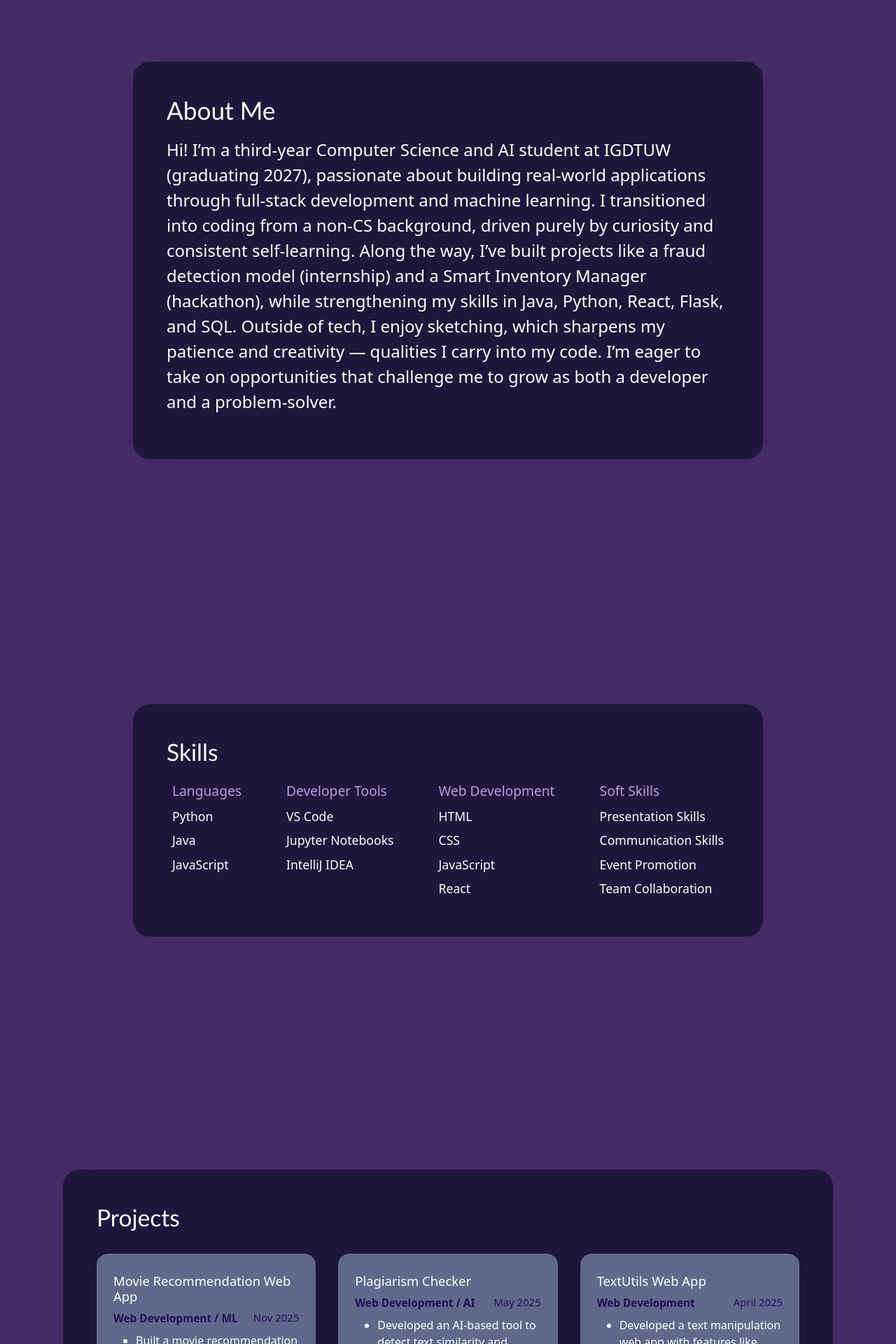
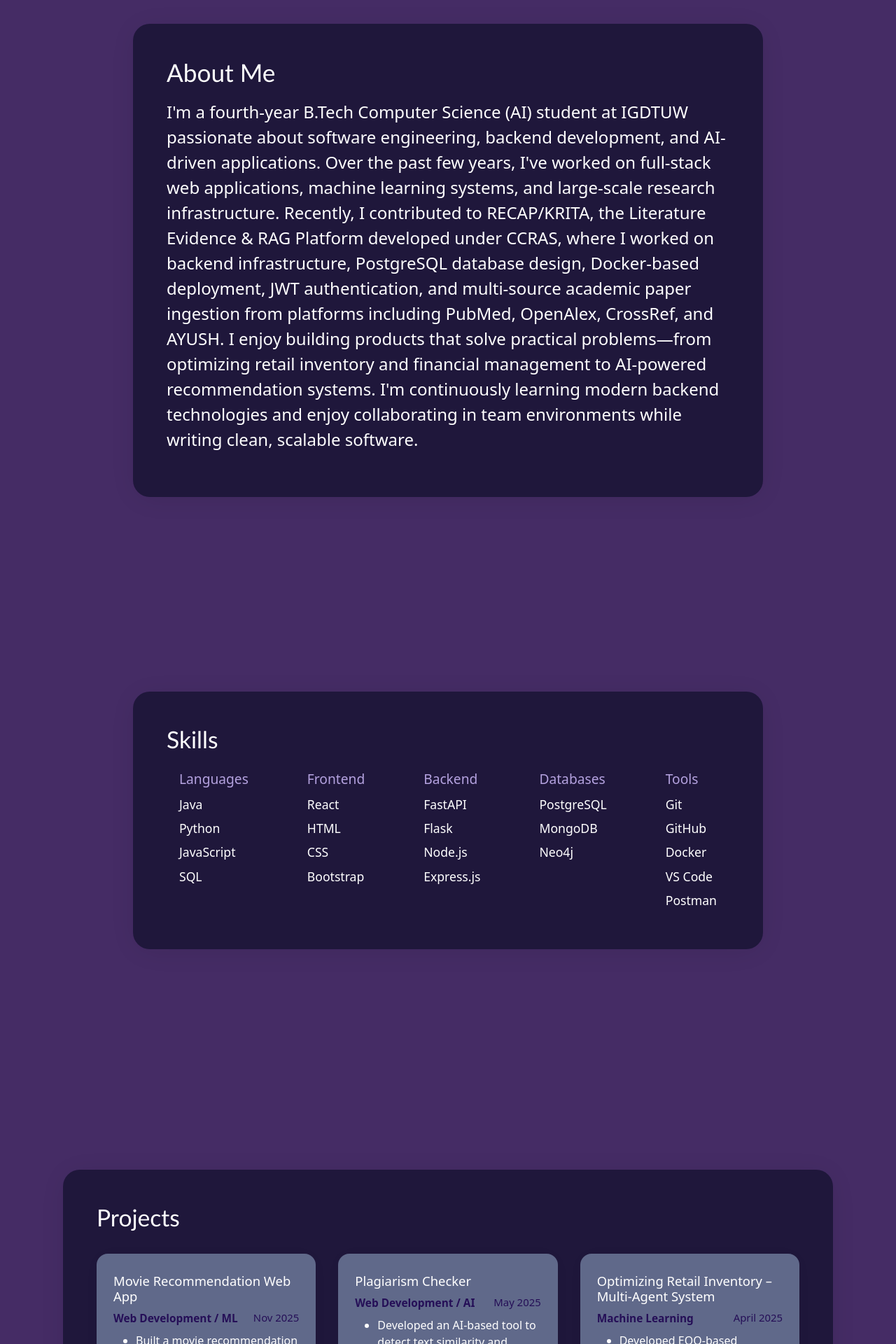
Before and after one commit to khushi1315/MY-PORTFOLIO, a React (Create React App) app: page / in a window 1280 px wide. Shown: the part 880-2800 px from the top of the page at 70% size. Built offline with nearby package versions, Linux system fonts and the light colour scheme; a web font is replaced by a local one.

Commit message:
added smart inventory manager and ccras experience

```diff
--- a/src/App.js
+++ b/src/App.js
@@ -8,20 +8,45 @@ import { Link as ScrollLink } from "react-scroll";
 import { scroller } from "react-scroll";
 
 const skills = {
-  Languages: ["Python", "Java", "JavaScript"],
-  "Developer Tools": ["VS Code", "Jupyter Notebooks", "IntelliJ IDEA"],
-  "Web Development": ["HTML", "CSS", "JavaScript", "React"],
-  "Soft Skills": [
-    "Presentation Skills",
-    "Communication Skills",
-    "Event Promotion",
-    "Team Collaboration"
+  Languages: [
+    "Java",
+    "Python",
+    "JavaScript",
+    "SQL"
+  ],
+
+  Frontend: [
+    "React",
+    "HTML",
+    "CSS",
+    "Bootstrap"
+  ],
+
+  Backend: [
+    "FastAPI",
+    "Flask",
+    "Node.js",
+    "Express.js"
+  ],
+
+  Databases: [
+    "PostgreSQL",
+    "MongoDB",
+    "Neo4j"
+  ],
+
+  Tools: [
+    "Git",
+    "GitHub",
+    "Docker",
+    "VS Code",
+    "Postman"
   ]
 };
 
 const projects = [
 
-   {
+  {
     title: "Movie Recommendation Web App",
     category: "Web Development / ML",
     description: (
@@ -53,38 +78,7 @@ const projects = [
     LiveSite: "https://khushi1315.github.io/plag-checker-app/",
     date: "May 2025"
   },
-  {
-    title: "TextUtils Web App",
-    category: "Web Development",
-    description: (
-      <>
-        <ul>
-          <li>Developed a text manipulation web app with features like uppercase, lowercase, title case, and clear text.</li>
-          <li>Integrated dark mode toggle for improved user experience.</li>
-        </ul>
-      </>
-    ),
-    tools: ["React", "HTML", "CSS", "JavaScript"],
-    github: "https://github.com/khushi1315/TEXTUTILS",
-    LiveSite: "https://textutils-20so.onrender.com/",
-    date: " April 2025"
-  },
-  {
-    title: "Gym Website",
-    category: "Web Development",
-    description: (
-      <>
-        <ul>
-          <li>Developed a responsive gym website under mentorship program by TechNeeds.</li>
-          <li>LiveSite <a href="https://khushi1315.github.io/GymWebsite/" target="_blank" rel="noopener noreferrer">here</a></li>
-        </ul>
-      </>
-    ),
-    tools: ["HTML", "CSS"],
-    github: "https://github.com/khushi1315/GymWebsite",
-    LiveSite: "https://khushi1315.github.io/GymWebsite/",
-    date: "January 2025"
-  },
+
   {
     title: "Optimizing Retail Inventory – Multi-Agent System",
     category: "Machine Learning",
@@ -104,6 +98,34 @@ const projects = [
     github: "https://github.com/khushi1315/EOQ_Inventory_simulation",
     LiveSite: "https://eoq-inventory-simulation.onrender.com/",
     date: "April 2025"
+  },
+  {
+    title: "Udaan Sakhi – Financial Management Platform",
+    category: "Full Stack Web Development",
+    description: (
+      <>
+        <ul>
+          <li>Developed a financial management platform to help users monitor income, expenses, savings, and budgeting through an interactive dashboard.</li>
+
+          <li>Built responsive user interfaces with real-time financial insights, charts, and expense tracking.</li>
+
+          <li>Implemented secure authentication and intuitive navigation for a seamless user experience.</li>
+
+          <li>Designed to promote financial awareness and smarter money management.</li>
+        </ul>
+      </>
+    ),
+    tools: [
+      "React",
+      "JavaScript",
+      "Node.js",
+      "Express",
+      "MongoDB",
+      "Chart.js"
+    ],
+    github: "https://github.com/khushi1315/Smart_Inventory_Manager",
+    LiveSite: "https://udaan-sakhi-finance-main.onrender.com/",
+    date: "2025"
   },
   {
     title: "Fraud Detection ML Model",
@@ -126,6 +148,24 @@ const projects = [
 ];
 
 const experience = [
+  {
+    period: "June 2026 – Present",
+    role: "Software Engineering Intern",
+    company: "CCRAS (Central Council for Research in Ayurvedic Sciences)",
+    description: (
+      <>
+        <ul>
+          <li>Contributed to RECAP/KRITA, a Literature Evidence & RAG Platform for scientific research.</li>
+
+          <li>Designed PostgreSQL schemas and implemented JWT authentication.</li>
+
+          <li>Developed multi-source academic paper ingestion pipelines integrating PubMed, OpenAlex, CrossRef, AYUSH, medRxiv and bioRxiv.</li>
+
+          <li>Configured Docker-based backend infrastructure supporting scalable research data ingestion.</li>
+        </ul>
+      </>
+    )
+  },
   {
     period: "April 2025 – Present",
     role: "Python and Machine Learning Intern",
@@ -282,9 +322,11 @@ function App() {
         >
           <div className="intro">
             <h1>HI, I'M<br />KHUSHI</h1>
-            <h2>Aspiring Front-end Developer & ML Enthusiast</h2>
+            <h2>Software Engineer | Full-Stack Developer | AI & Backend Enthusiast</h2>
             <p>
-              Hi, I’m Khushi 👋 A third-year CSE-AI student at IGDTUW (graduating 2027). I love building clean, responsive web apps and exploring machine learning to solve real-world problems.
+              <p>
+                Hi, I'm Khushi 👋 A fourth-year Computer Science (AI) student at IGDTUW with experience building full-stack applications, backend systems, and AI-powered solutions. I enjoy solving real-world problems through scalable software, from research intelligence platforms to inventory optimization and fintech applications.
+              </p>
             </p>
 
             <button
@@ -322,9 +364,13 @@ function App() {
         >
           <h2>About Me</h2>
           <p>
-           Hi! I’m a third-year Computer Science and AI student at IGDTUW (graduating 2027), passionate about building real-world applications through full-stack development and machine learning.
-            I transitioned into coding from a non-CS background, driven purely by curiosity and consistent self-learning. Along the way, I’ve built projects like a fraud detection model (internship) and a Smart Inventory Manager (hackathon), while strengthening my skills in Java, Python, React, Flask, and SQL.
-            Outside of tech, I enjoy sketching, which sharpens my patience and creativity — qualities I carry into my code. I’m eager to take on opportunities that challenge me to grow as both a developer and a problem-solver.
+            <p>
+              I'm a fourth-year B.Tech Computer Science (AI) student at IGDTUW passionate about software engineering, backend development, and AI-driven applications. Over the past few years, I've worked on full-stack web applications, machine learning systems, and large-scale research infrastructure.
+
+              Recently, I contributed to RECAP/KRITA, the Literature Evidence & RAG Platform developed under CCRAS, where I worked on backend infrastructure, PostgreSQL database design, Docker-based deployment, JWT authentication, and multi-source academic paper ingestion from platforms including PubMed, OpenAlex, CrossRef, and AYUSH.
+
+              I enjoy building products that solve practical problems—from optimizing retail inventory and financial management to AI-powered recommendation systems. I'm continuously learning modern backend technologies and enjoy collaborating in team environments while writing clean, scalable software.
+            </p>
 
           </p>
         </motion.div>
```
